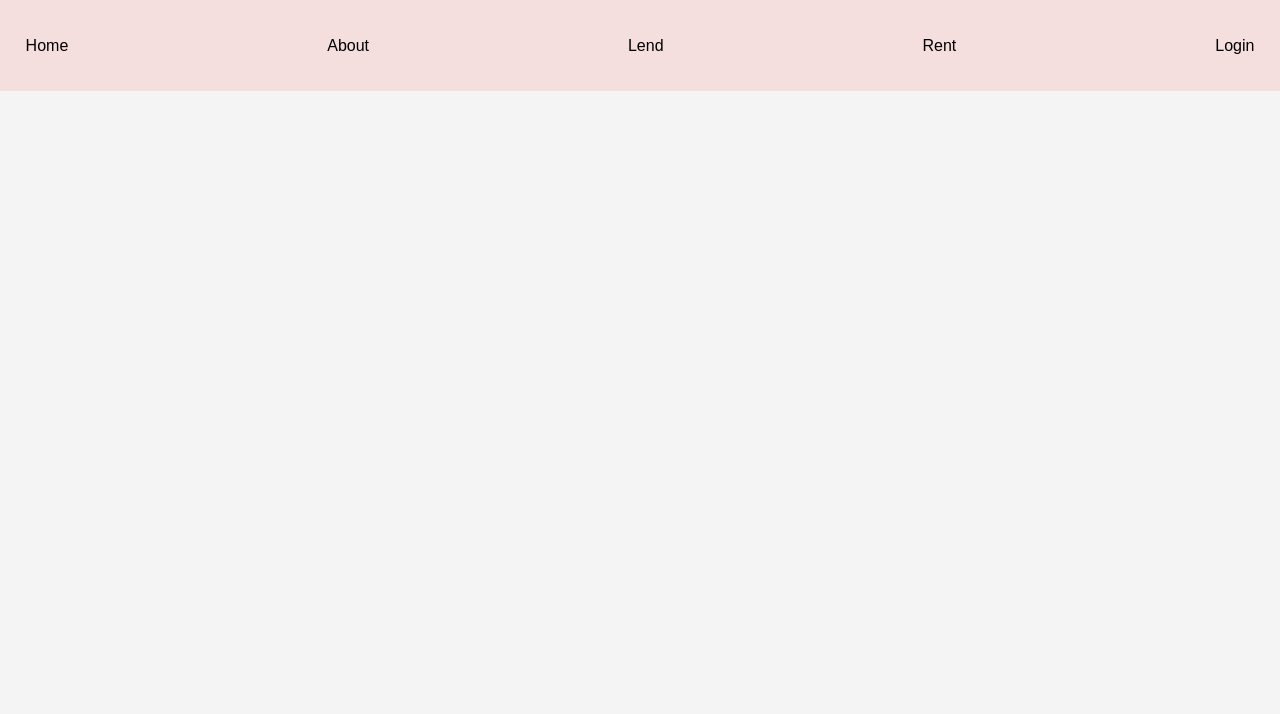
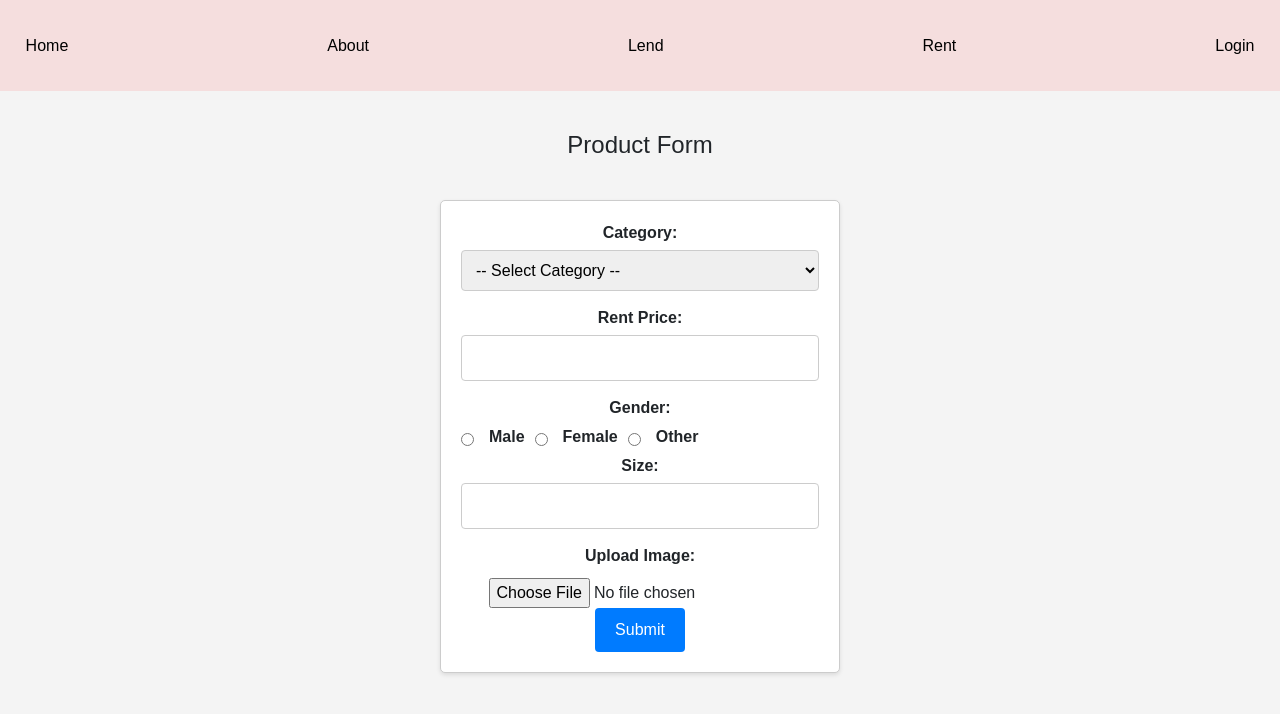
Before and after one commit to Asmita-Nyoupane/Clothing-rental-system, a React (Vite) app in the folder frontend/: page /lend in a window 1280 px wide. Shown: the top 714 px of the page. Built offline with nearby package versions, Linux system fonts and the light colour scheme; the HTML template or start-up script is replaced by a standard one.

Commit message:
Lend Page Created

```diff
--- a/frontend/src/App.jsx
+++ b/frontend/src/App.jsx
@@ -2,6 +2,7 @@ import React from 'react'
 import Home from './Components/Home/Home'
 import Login from './Components/Login'
 import Register from './Components/Register'
+import Lend from './Components/Lend/Lend'
 import {BrowserRouter,Routes,Route} from 'react-router-dom'
 import Navbar from './Components/Navbar/Navbar'
 
@@ -14,6 +15,7 @@ import Navbar from './Components/Navbar/Navbar'
          <Route path="/" element={<Home/>}/>
         <Route path="/login" element={<Login/>}/>
         <Route path="/register" element={<Register />} />
+        <Route path="/lend" element={<Lend/>}/>
       </Routes>
     </BrowserRouter>
       </>
--- /dev/null
+++ b/frontend/src/Components/Lend/Lend.css
@@ -0,0 +1,66 @@
+  /* Style for the form container */
+form {
+  max-width: 400px;
+  margin: 0 auto;
+  padding: 20px;
+  border: 1px solid #ccc;
+  border-radius: 5px;
+  box-shadow: 0 2px 4px rgba(0, 0, 0, 0.1);
+  background-color: #fff;
+}
+
+/* Style for form labels */
+label {
+  display: block;
+  margin-bottom: 5px;
+  font-weight: bold;
+}
+
+/* Style for input fields */
+input[type="text"],
+select {
+  width: 100%;
+  padding: 10px;
+  margin-bottom: 15px;
+  border: 1px solid #ccc;
+  border-radius: 4px;
+  font-size: 16px;
+}
+
+/* Style for radio buttons */
+input[type="radio"] {
+  margin-right: 5px;
+}
+.gender-options {
+  display: flex;
+  gap: 10px; /* Adjust the gap as needed */
+}
+/* In your Lend.css or your CSS file */
+.error-message {
+  color: red;
+  font-size: 14px;
+}
+
+
+/* Style for the "Upload Image" input */
+input[type="file"] {
+  margin-top: 5px;
+}
+
+/* Style for the Submit button */
+button[type="submit"] {
+  background-color: #007BFF;
+  color: #fff;
+  padding: 10px 20px;
+  border: none;
+  border-radius: 4px;
+  cursor: pointer;
+  font-size: 16px;
+}
+
+/* Style for the h1 heading */
+h1 {
+  text-align: center;
+  font-size: 24px;
+  margin-bottom: 20px;
+}
--- /dev/null
+++ b/frontend/src/Components/Lend/Lend.jsx
@@ -0,0 +1,158 @@
+import React, { useState } from 'react';
+import './Lend.css';
+
+const Lend = () => {
+  const [formData, setFormData] = useState({
+    type: '',
+    category: '',
+    size: '',
+    image: null,
+    gender: '',
+    rentPrice: '',
+  });
+  const [rentPriceError, setRentPriceError] = useState('');
+  const handleInputChange = (e) => {
+    const { name, value } = e.target;
+
+    if (name === 'rentPrice' && !/^\d+$/.test(value)) {
+
+        setRentPriceError('Rental price must contain only digits.')
+
+      } else {
+      setRentPriceError('') // Clear the error message if the input is valid
+    }
+    setFormData({
+      ...formData,
+      [name]: value,
+    });
+  };
+  const [uploadImageError, setuploadImageError] = useState('');
+  const handleImageChange = (e) => {
+    const file = e.target.files[0];
+
+    // Check if the selected file is a valid image (jpg or png)
+    if (file && (file.type === 'image/jpeg' || file.type === 'image/png')) {
+      setFormData({
+        ...formData,
+        image: file,
+      });
+    } else {
+      setuploadImageError("please upload png or jpg image")
+    }
+  };
+
+  const handleSubmit = (e) => {
+    e.preventDefault();
+    // You can handle form submission here
+    console.log(formData);
+  };
+
+  return (
+
+      <div>
+        <h1>Product Form</h1>
+        <form onSubmit={handleSubmit}>
+        <div>
+            <label htmlFor="category">Category:</label>
+            <select
+              id="category"
+              name="category"
+              value={formData.category}
+              onChange={handleInputChange}
+              required
+            >
+               <option value="">-- Select Category --</option>
+              <option value="casual-wear">Casual Wear</option>
+              <option value="wedding-wear">Wedding Wear</option>
+              <option value="outer-wear">Outer Wear</option>
+              <option value="other">Other</option>
+            </select>
+          </div>
+
+          <div>
+            <label htmlFor="rentPrice">Rent Price:</label>
+            <input
+              type="text"
+              id="rentPrice"
+              name="rentPrice"
+              value={formData.rentPrice}
+              onChange={handleInputChange}
+              required
+              />
+              {rentPriceError && <div className="error-message">{rentPriceError}</div>}
+
+          </div>
+
+
+
+          <label>Gender:</label>
+          <div class="gender-options">
+
+            <input
+              type="radio"
+              id="male"
+              name="gender"
+              value="male"
+              checked={formData.gender === "male"}
+              onChange={handleInputChange}
+              required
+            />
+             <label htmlFor="male">Male</label>
+
+
+            <input
+              type="radio"
+              id="female"
+              name="gender"
+              value="female"
+              checked={formData.gender === "female"}
+              onChange={handleInputChange}
+              required
+            />
+             <label htmlFor="female">Female</label>
+
+
+            <input
+              type="radio"
+              id="other"
+              name="gender"
+              value="other"
+              checked={formData.gender === "other"}
+              onChange={handleInputChange}
+              required
+            />
+             <label htmlFor="other">Other</label>
+             </div>
+
+
+           <label htmlFor="size">Size:</label>
+            <input
+              type="text"
+              id="size"
+              name="size"
+              value={formData.size}
+              onChange={handleInputChange}
+              required
+            />
+
+
+          <div>
+            <label htmlFor="image">Upload Image:</label>
+            <input
+              type="file"
+              id="image"
+              name="image"
+              accept="image/*"
+              onChange={handleImageChange}
+              required
+            />
+            {uploadImageError && <div className="error-message">{uploadImageError}</div>}
+          </div>
+
+          <button type="submit">Submit</button>
+        </form>
+      </div>
+    );
+  };
+
+  export default Lend;
```
